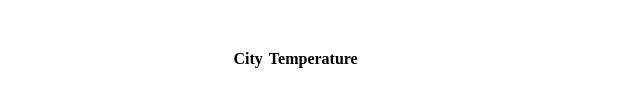
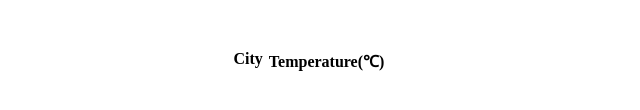
Before and after one commit to PRO-11/Weather-Application, a plain HTML site: page Frontend/weather.html in a window 1280 px wide. Shown: the part 290-400 px from the top of the page, 321-961 px from the left. Drawn offline with Linux system fonts and the light colour scheme.

Commit message:
second commit

```diff
--- a/Frontend/weather.html
+++ b/Frontend/weather.html
@@ -24,7 +24,7 @@
     <div class="center">
     <table id="response" >
         <tr  id="temp">
-        <th colspan="8">Temperature</th>
+        <th colspan="8">Temperature(&#8451)</th>
     </tr>
     </table>
 </div>
```
